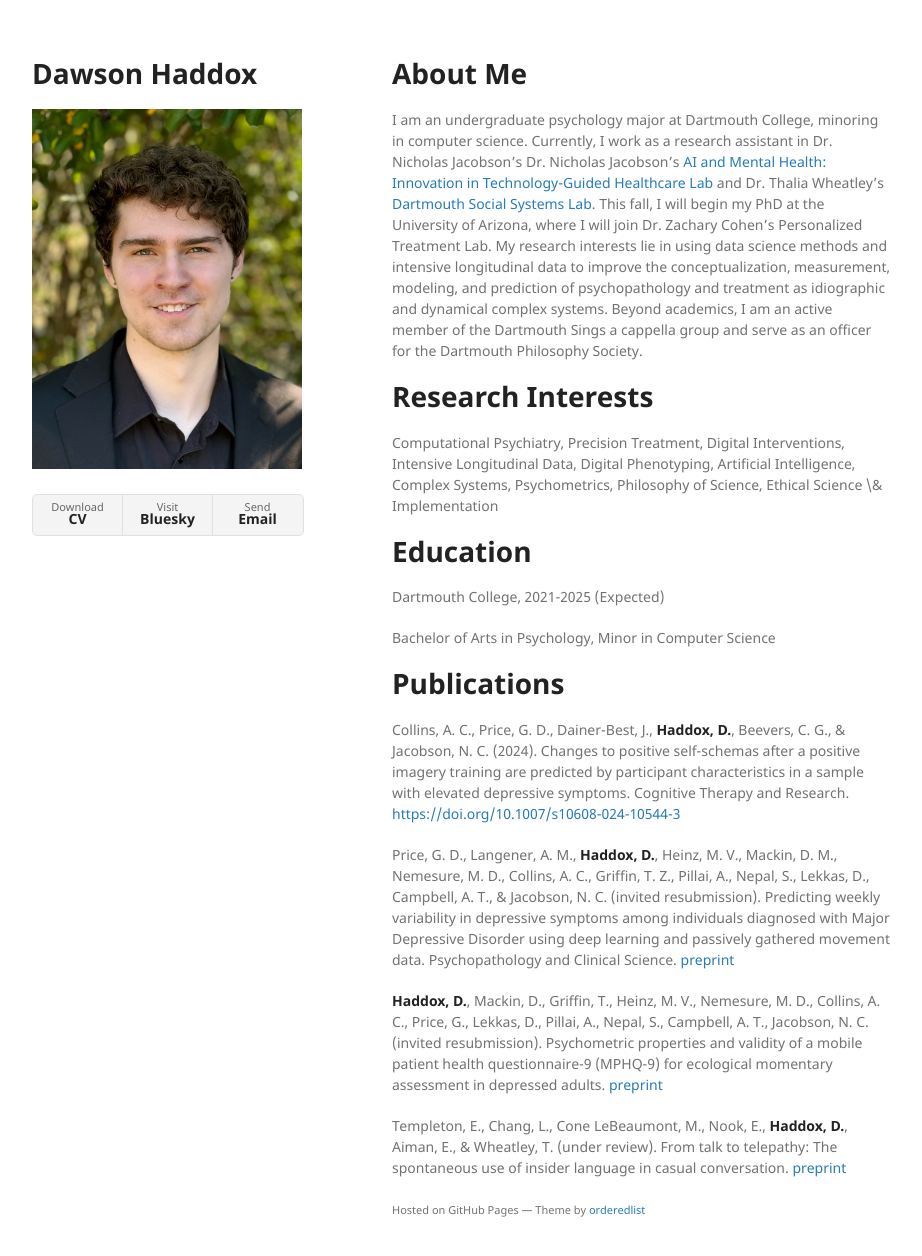
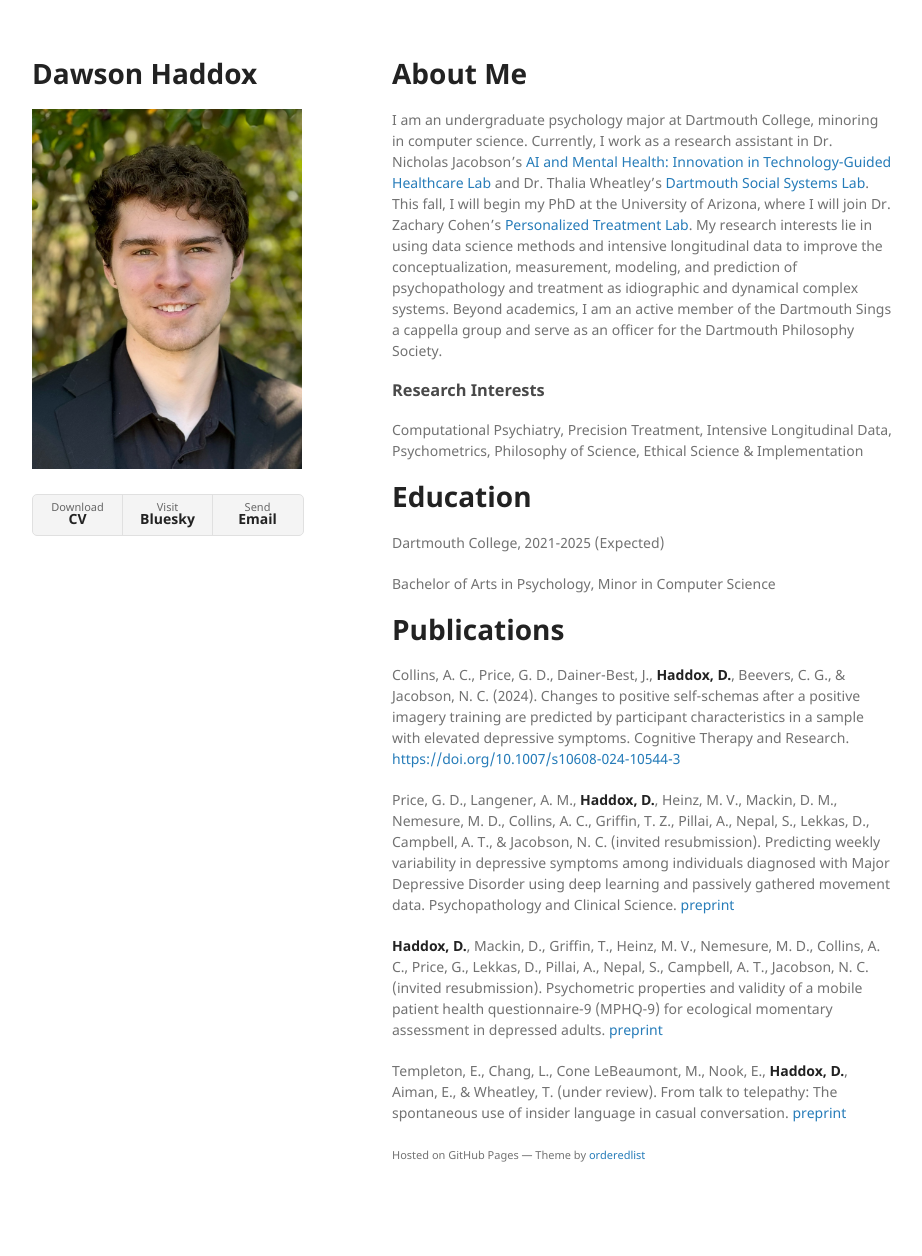
Before and after one commit to ddhaddox/ddhaddox.github.io, a Jekyll site: the page built from index.md, in a window 1280 px wide and 1289 px high. Shown: the top 1256 px of the window, without its empty margins (178-1100 px from the left). Built offline with Jekyll 4.4.1, drawn with Linux system fonts in a browser that asks for light colours; our own code applies the rules of GitHub Pages for plain Markdown files.

Commit message:
Update index.md

```diff
--- a/index.md
+++ b/index.md
@@ -3,10 +3,10 @@
 ---
 
 # About Me
-I am an undergraduate psychology major at Dartmouth College, minoring in computer science. Currently, I work as a research assistant in Dr. Nicholas Jacobson’s Dr. Nicholas Jacobson’s [AI and Mental Health: Innovation in Technology-Guided Healthcare Lab](https://geiselmed.dartmouth.edu/jacobsonlab/) and Dr. Thalia Wheatley’s [Dartmouth Social Systems Lab](http://www.wheatlab.com). This fall, I will begin my PhD at the University of Arizona, where I will join Dr. Zachary Cohen’s Personalized Treatment Lab. My research interests lie in using data science methods and intensive longitudinal data to improve the conceptualization, measurement, modeling, and prediction of psychopathology and treatment as idiographic and dynamical complex systems. Beyond academics, I am an active member of the Dartmouth Sings a cappella group and serve as an officer for the Dartmouth Philosophy Society.
+I am an undergraduate psychology major at Dartmouth College, minoring in computer science. Currently, I work as a research assistant in Dr. Nicholas Jacobson’s [AI and Mental Health: Innovation in Technology-Guided Healthcare Lab](https://geiselmed.dartmouth.edu/jacobsonlab/) and Dr. Thalia Wheatley’s [Dartmouth Social Systems Lab](http://www.wheatlab.com). This fall, I will begin my PhD at the University of Arizona, where I will join Dr. Zachary Cohen’s [Personalized Treatment Lab](https://sites.arizona.edu/personalized-treatment-lab/). My research interests lie in using data science methods and intensive longitudinal data to improve the conceptualization, measurement, modeling, and prediction of psychopathology and treatment as idiographic and dynamical complex systems. Beyond academics, I am an active member of the Dartmouth Sings a cappella group and serve as an officer for the Dartmouth Philosophy Society.
 
-# Research Interests
-Computational Psychiatry, Precision Treatment, Digital Interventions, Intensive Longitudinal Data, Digital Phenotyping, Artificial Intelligence, Complex Systems, Psychometrics, Philosophy of Science, Ethical Science \& Implementation
+### Research Interests
+Computational Psychiatry, Precision Treatment, Intensive Longitudinal Data, Psychometrics, Philosophy of Science, Ethical Science & Implementation
 
 # Education
 Dartmouth College, 2021-2025 (Expected)
```
